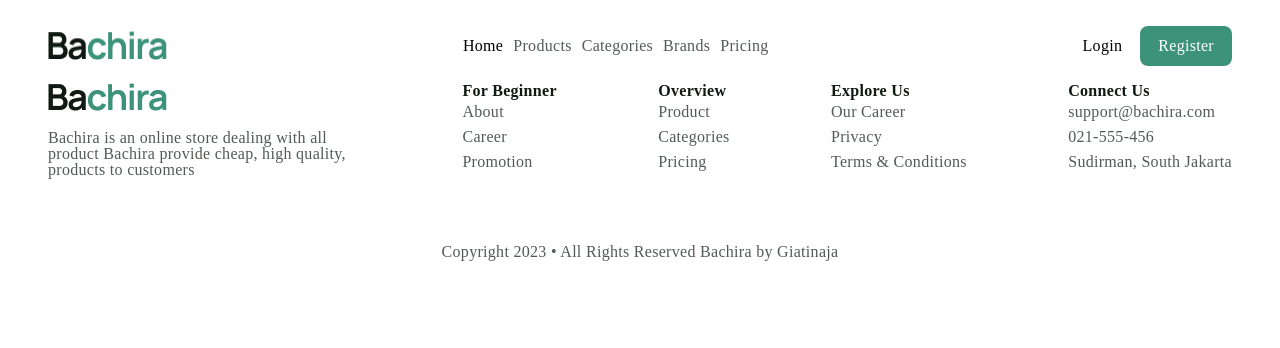
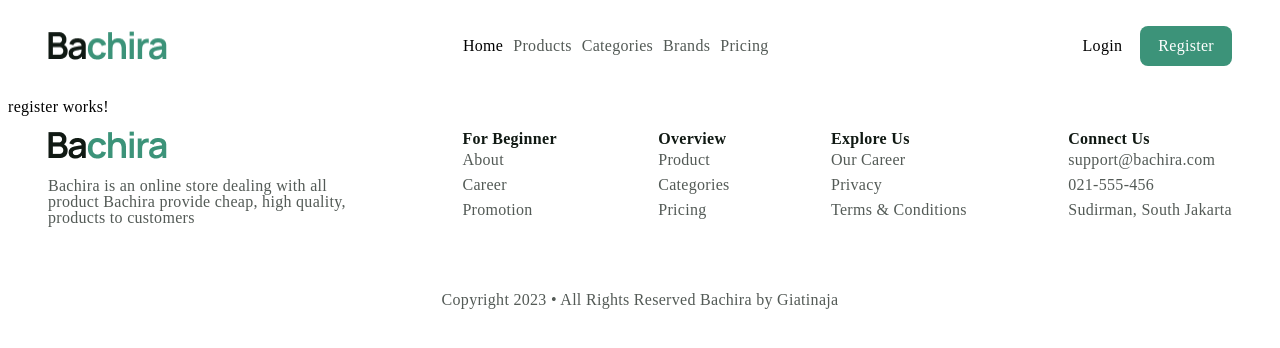
Before and after one commit to giorgiabuashvili/ITSTEP_Final, an Angular app in the folder BachiraApp/: page /register in a window 1280 px wide. Before the commit this address led to /. Shown: the top 348 px of the page. Built offline with nearby package versions, Linux system fonts and the light colour scheme.

Commit message:
created route system for login/register

```diff
--- a/BachiraApp/src/app/app-routing.module.ts
+++ b/BachiraApp/src/app/app-routing.module.ts
@@ -1,7 +1,12 @@
 import { NgModule } from '@angular/core';
 import { RouterModule, Routes } from '@angular/router';
+import { LoginComponent } from './login/login.component';
+import { RegisterComponent } from './register/register.component';
 
-const routes: Routes = [];
+const routes: Routes = [
+  { path: "login", component: LoginComponent },
+  { path: "register", component: RegisterComponent }
+];
 
 @NgModule({
   imports: [RouterModule.forRoot(routes)],
--- a/BachiraApp/src/app/app.component.html
+++ b/BachiraApp/src/app/app.component.html
@@ -1,2 +1,3 @@
 <app-header></app-header>
+<router-outlet></router-outlet>
 <app-footer></app-footer>
--- a/BachiraApp/src/app/app.component.ts
+++ b/BachiraApp/src/app/app.component.ts
@@ -1,4 +1,5 @@
-import { Component } from '@angular/core';
+import { Component, OnInit } from '@angular/core';
+import { Router } from '@angular/router';
 
 @Component({
   selector: 'app-root',
@@ -7,4 +8,10 @@ import { Component } from '@angular/core';
 })
 export class AppComponent {
   title = 'BachiraApp';
+
+  constructor(private router: Router) { }
+
+  public OpenRouterLink(link:any[]) {
+    this.router.navigate(link);
+  }
 }
--- a/BachiraApp/src/app/app.module.ts
+++ b/BachiraApp/src/app/app.module.ts
@@ -5,12 +5,16 @@ import { AppRoutingModule } from './app-routing.module';
 import { AppComponent } from './app.component';
 import { HeaderComponent } from './header/header.component';
 import { FooterComponent } from './footer/footer.component';
+import { LoginComponent } from './login/login.component';
+import { RegisterComponent } from './register/register.component';
 
 @NgModule({
   declarations: [
     AppComponent,
     HeaderComponent,
-    FooterComponent
+    FooterComponent,
+    LoginComponent,
+    RegisterComponent,
   ],
   imports: [
     BrowserModule,
--- a/BachiraApp/src/app/header/header.component.html
+++ b/BachiraApp/src/app/header/header.component.html
@@ -8,7 +8,7 @@
         </a>
     </nav>
     <div>
-        <button>Login</button>
-        <button id="reg-button">Register</button>
+        <button (click)="appComponent.OpenRouterLink(['login'])">Login</button>
+        <button id="reg-button" (click)="appComponent.OpenRouterLink(['register'])">Register</button>
     </div>
 </header>
--- a/BachiraApp/src/app/header/header.component.ts
+++ b/BachiraApp/src/app/header/header.component.ts
@@ -1,4 +1,5 @@
 import { Component } from '@angular/core';
+import { AppComponent } from '../app.component';
 
 @Component({
   selector: 'app-header',
@@ -15,6 +16,8 @@ export class HeaderComponent {
     "Pricing"
   ]
 
+  constructor(public appComponent: AppComponent) {}
+
   SetCorrentNavLink(i: number) {
     this.MarkedNavLink = i;
   }
--- /dev/null
+++ b/BachiraApp/src/app/login/login.component.html
@@ -0,0 +1 @@
+<p>login works!</p>
--- /dev/null
+++ b/BachiraApp/src/app/register/register.component.html
@@ -0,0 +1 @@
+<p>register works!</p>
```
Also changed, not shown: BachiraApp/src/app/login/login.component.ts (added, +10 -0 lines), BachiraApp/src/app/register/register.component.ts (added, +10 -0 lines), BachiraApp/src/app/login/login.component.scss (added), BachiraApp/src/app/register/register.component.scss (added).
